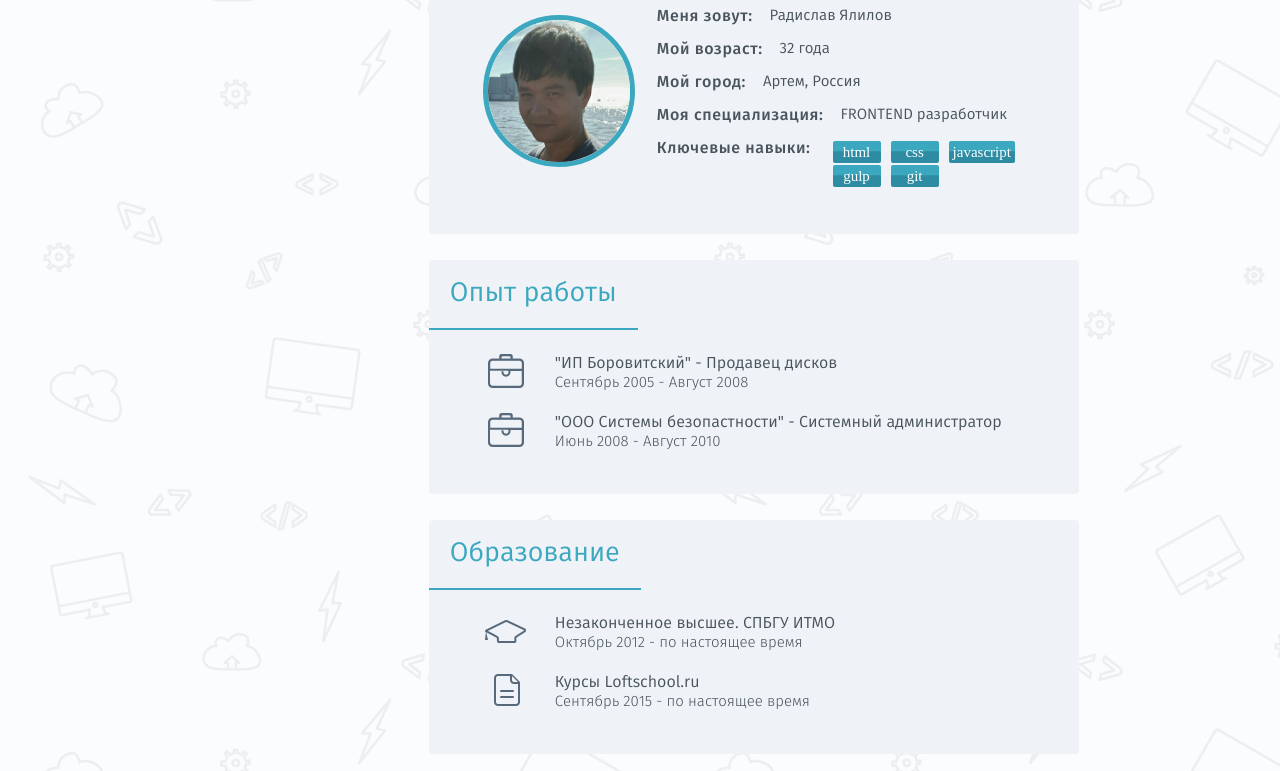
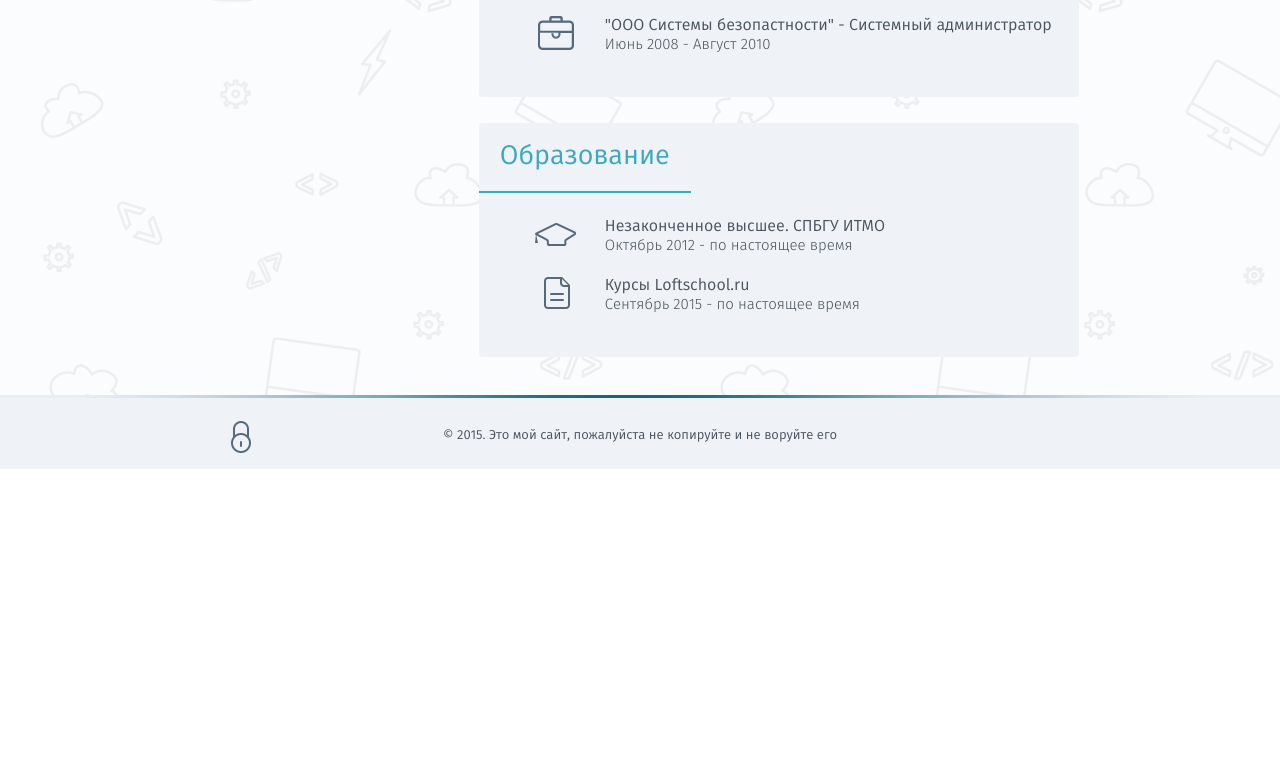
Before and after one commit to radislaw/portfolio, a website: page app/index.html in a window 1280 px wide. Shown: the part 647-1418 px from the top of the page. After the commit the page ends 1116 px from the top, so only its background shows below. Drawn offline with nearby package versions, Linux system fonts and the light colour scheme; a web font is replaced by a local one.

Commit message:
add some @media for 1356px

```diff
--- a/app/css/main.css
+++ b/app/css/main.css
@@ -6,7 +6,7 @@ body{
     width: 100%;
     height: 100%;
     display: table; /* FOR STICKY FOOTER */
-    background: url(/img/comppattern.png) repeat;
+    background: url(../img/comppattern.png) repeat;
     font: normal 100% 'fira_sansbook', sans-serif;
     color: #4a545d;
 }
@@ -33,7 +33,7 @@ img{
 
 /* HEADER */
 .main-header{
-    background:#eff3f7 url(/img/gradient-border.png) no-repeat bottom center;
+    background:#eff3f7 url(../img/gradient-border.png) no-repeat bottom center;
     background-size: 100%;
     padding: 39px 0 30px 0;
     margin-bottom: 39px;
@@ -60,7 +60,7 @@ img{
     width: 47px;
     height: 47px;
     text-decoration: none;
-    background: url(/img/social.png) no-repeat;
+    background: url(../img/social.png) no-repeat;
     text-indent: -9999px;
 }
 .header-social-icon-link-vk{
@@ -242,22 +242,25 @@ img{
     float: left;
     margin-left: 17px;
 }
-.skills-list{
+
+/* SKILS */
+.skils-list{
     width: 224px;
-    padding: 5px;
+    padding: 3px;
     list-style-type: none;
 }
 .skill-item{
     display: inline-block;
-    font-family: 'ProximaNovaCondesedSemibold';
+    font-family: 'proxima_nova_condensedSBd';
     background: #3ba8c0;
   border-radius: 2px;
   background-image: -webkit-linear-gradient( 90deg, rgb(46,140,162) 0%, rgb(46,140,162) 52%, rgb(59,168,192) 53%, rgb(59,168,192) 100%);
   background-image: -ms-linear-gradient( 90deg, rgb(46,140,162) 0%, rgb(46,140,162) 52%, rgb(59,168,192) 53%, rgb(59,168,192) 100%);
-    padding: 2px 4px;
-    margin-right: 6px;
+    padding: 2px 6px;
+    margin-right: 4px;
+    margin-bottom: 7px;
     color: #fff;
-    line-height: 1.2;
+    line-height: 1.1;
     min-width: 40px;
     text-align: center;
 }
@@ -330,3 +333,22 @@ img{
     text-decoration: underline;
     background: url(../img/unlock.png) no-repeat;
 }
+
+/* 1356px */
+@media only screen and (max-width:1356px) {
+
+	.variable-block {
+		width: 600px;
+	}
+    .worksheet-wrap {
+		width:  380px;
+	}
+    .skills-list {
+	padding: 3px;
+	width: 200px;
+}
+    .image-wrap {
+	margin-left: 20px;
+}
+
+}
```
